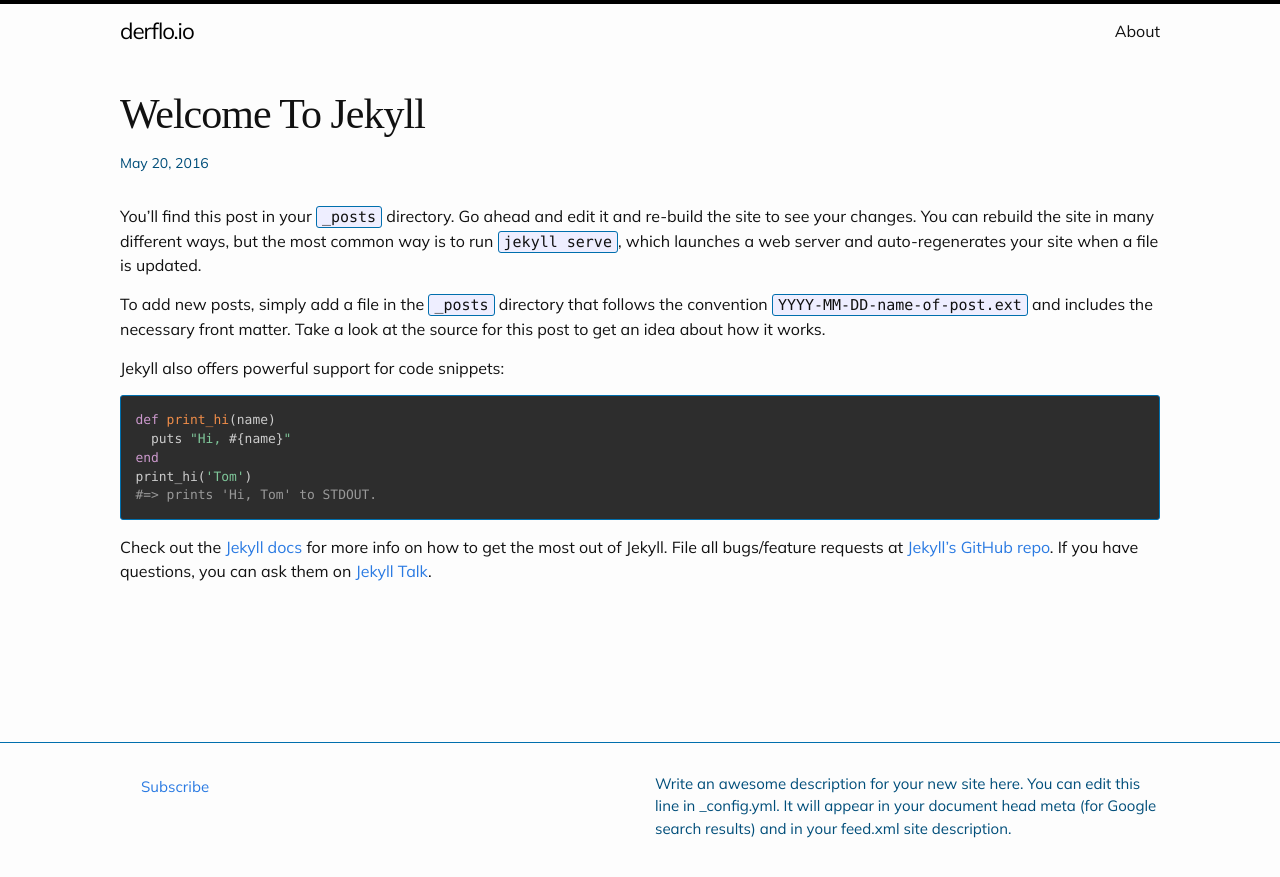
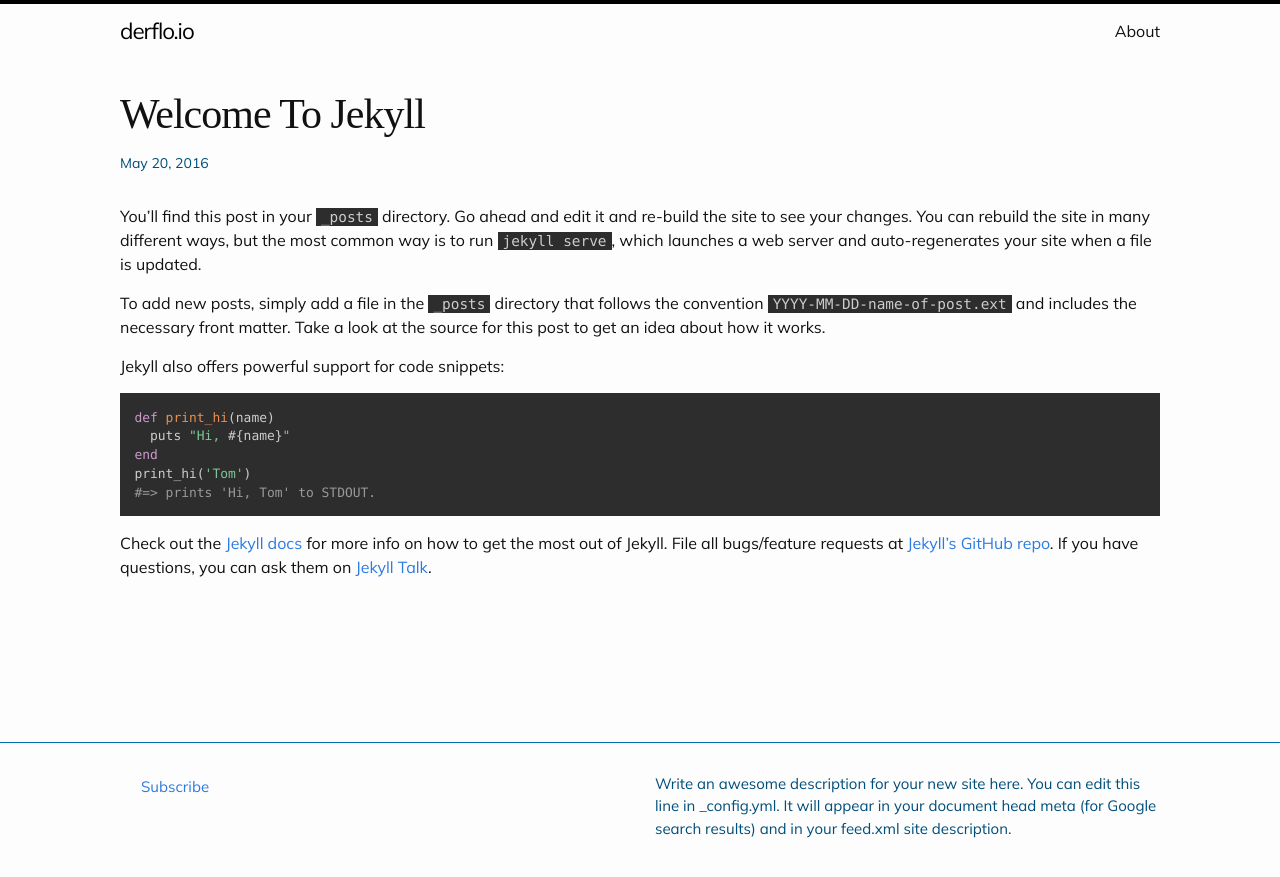
Before and after one commit to flowinho/reboot, a Jekyll site: the page built from _posts/2016-05-20-welcome-to-jekyll.md, in a window 1280 px wide. Shown: the top 877 px of the page. Built offline with Jekyll 4.4.1, drawn with Linux system fonts in a browser that asks for light colours; some web fonts are replaced.

Commit message:
Change colors of inline code

```diff
--- a/_config.yml
+++ b/_config.yml
@@ -34,6 +34,10 @@
 plugins:
   - jekyll-feed
 
+# Minima settings
+header_pages:
+  - about.md
+
 # This is to disable Rouge, Jekylls default syntax highlighter on GitHub Pages
 markdown: kramdown
 kramdown:
--- a/_sass/minima/_base.scss
+++ b/_sass/minima/_base.scss
@@ -160,11 +160,24 @@
  */
 pre,
 code {
-  font-family: $code-font-family;
-  font-size: 0.9375em;
-  border: 1px solid $border-color-01;
-  border-radius: 3px;
-  background-color: $code-background-color;
+  color: #ccc;
+  background: 0 0;
+  font-family: Consolas,Monaco,'Andale Mono','Ubuntu Mono',monospace;
+  font-size: 0.9em;
+  text-align: left;
+  white-space: pre;
+  word-spacing: normal;
+  word-break: normal;
+  word-wrap: normal;
+  line-height: 1.3;
+  -moz-tab-size: 4;
+  -o-tab-size: 4;
+  tab-size: 4;
+  -webkit-hyphens: none;
+  -moz-hyphens: none;
+  -ms-hyphens: none;
+  hyphens: none;
+  background-color: #2d2d2d;
 }
 
 code {
```
Also changed, not shown: impressum.md (added, +21 -0 lines), about.md (renamed from about.markdown).
